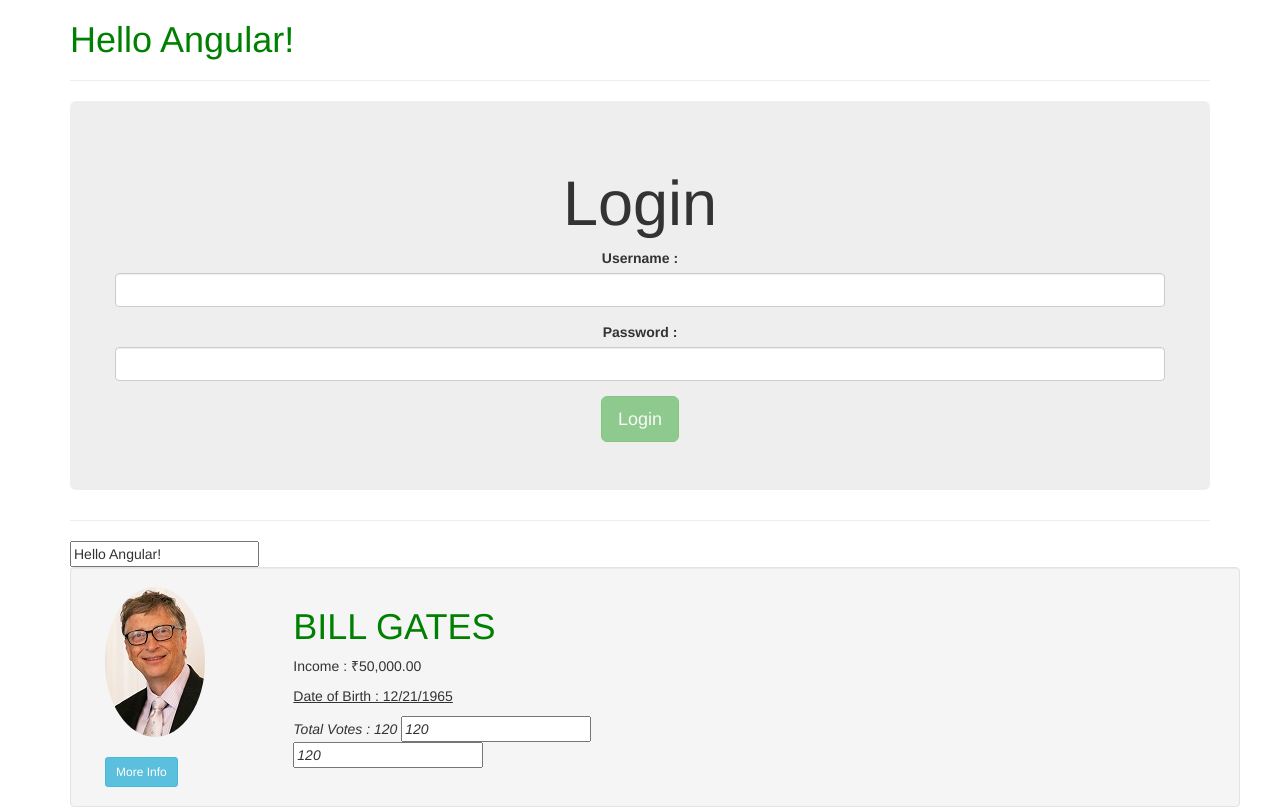
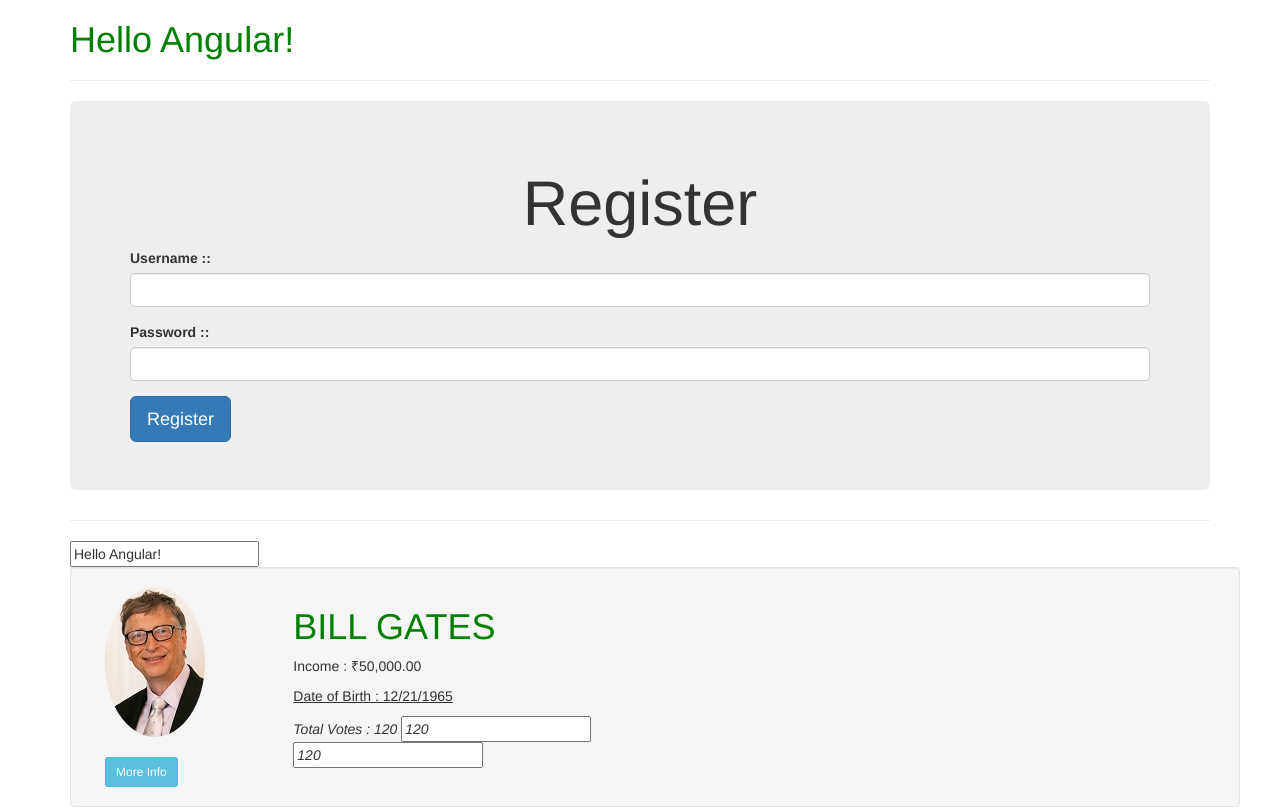
Before and after one commit to synergy2411/first-app, an Angular app: page / in a window 1280 px wide. Shown: the top 808 px of the page. Built offline with nearby package versions, Linux system fonts and the light colour scheme.

Commit message:
forms added

```diff
--- a/src/app/app.component.html
+++ b/src/app/app.component.html
@@ -2,7 +2,8 @@
   <h1>Hello Angular!</h1>
 
   <hr>
-  <app-signin></app-signin>
+  <app-register></app-register>
+  <!-- <app-signin></app-signin> -->
 
   <!-- <app-pipe-demo></app-pipe-demo> -->
   <hr>
--- /dev/null
+++ b/src/app/auth/register/register.component.css
@@ -0,0 +1,13 @@
+.ng-valid.ng-touched[type="email"]{
+    border-bottom: 2px green solid;
+}
+.ng-invalid.ng-touched[type="email"]{
+    border-bottom: 2px red solid;
+}
+
+.ng-valid.ng-touched[type="password"]{
+    border-bottom: 2px green solid;
+}
+.ng-invalid.ng-touched[type="password"]{
+    border-bottom: 2px red solid;
+}
--- /dev/null
+++ b/src/app/auth/register/register.component.html
@@ -0,0 +1,43 @@
+<div class="jumbotron">
+  <form [formGroup]="registerForm">
+    <h1 class="text-center">Register</h1>
+    <div class="form-group">
+      <label for="username">Username :: </label>
+      <input type="email"
+        name="username"
+        class="form-control"
+        [formControl]="username">
+
+      <div [hidden]="username.valid || username.untouched">
+        <p>Some Problem with Username!</p>
+        <div [hidden]="!username.hasError('required')">
+          <p>Username is mandatory!</p>
+        </div>
+        <div [hidden]="!username.hasError('minlength')">
+          <p>Should be 6 charcters long!</p>
+        </div>
+      </div>
+    </div>
+
+    <div class="form-group">
+      <label for="password">Password :: </label>
+      <input type="password"
+        name="password"
+        class="form-control"
+        [formControl]="password">
+
+        <div [hidden]="password.valid || password.untouched">
+          <p>Some Problem with Password!</p>
+          <div [hidden]="!password.hasError('required')">
+            <p>Password is mandatory!</p>
+          </div>
+          <div [hidden]="!password.hasError('needExclamation')">
+            <p>Should have exclamation sign!</p>
+          </div>
+        </div>
+
+    </div>
+    <button (click)="register()"
+      class="btn btn-primary btn-lg">Register</button>
+  </form>
+</div>
--- /dev/null
+++ b/src/app/auth/register/register.component.ts
@@ -0,0 +1,43 @@
+import { Component, OnInit } from '@angular/core';
+import { FormControl, FormGroup, FormBuilder, Validators } from '@angular/forms';
+
+@Component({
+  selector: 'app-register',
+  templateUrl: './register.component.html',
+  styleUrls: ['./register.component.css']
+})
+export class RegisterComponent implements OnInit {
+
+  username = new FormControl('',[
+    Validators.required,
+    Validators.minLength(6)
+  ]);
+  password = new FormControl('', [
+    Validators.required,
+    this.hasExclamation
+  ]);
+
+  hasExclamation(input : FormControl){
+    const hasExcl = input.value.indexOf('!') >=0;
+    return hasExcl ? null : {needExclamation : true}
+  }
+
+  registerForm : FormGroup;
+
+  constructor(private fb : FormBuilder) {
+    this.registerForm = this.fb.group({
+      username : this.username,
+      password : this.password
+    });
+  }
+
+  register(){
+    console.log(this.registerForm);
+    console.log("Username :: "+ this.registerForm.value.username +
+            "\nPassword :: " + this.registerForm.value.password);
+  }
+
+  ngOnInit() {
+  }
+
+}
```
Also changed, not shown: src/app/app.module.ts (+6 -3 lines).
